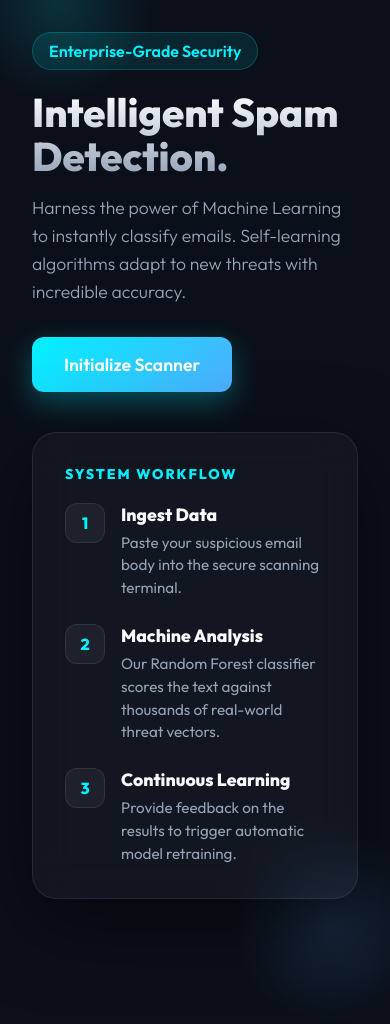
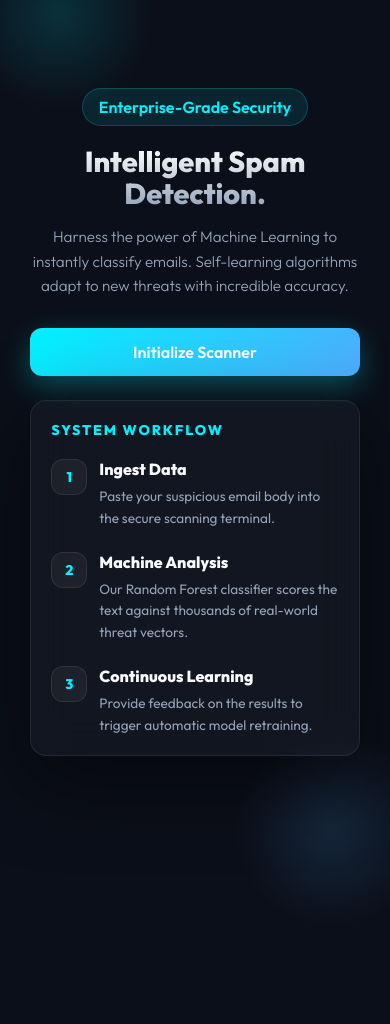
Before and after one commit to Bibiayesha-Badeghar/Spam-detector, a Flask app: page / in a window 390 px wide. After the commit the page ends 892 px from the top, so only its background shows below. Run offline with Flask 3, Linux system fonts and the light colour scheme.

Commit message:
fix: resolve CI lint failures and make all pages fully responsive for laptop/tablet/mobile

```diff
--- a/app.py
+++ b/app.py
@@ -259,11 +259,18 @@ def highlight():
         highlighted = email_text
         for word in top_words:
             # Case-insensitive replacement, wrapping word in <mark> tag
-            pattern = re.compile(r'\b(' + re.escape(word) + r')\b', re.IGNORECASE)
-            highlighted = pattern.sub(r'<mark style="background:var(--danger); color:white; padding:0 4px; border-radius:4px">\1</mark>', highlighted)
+            pattern = re.compile(
+                r'\b(' + re.escape(word) + r')\b',
+                re.IGNORECASE
+            )
+            mark_open = '<mark style="background:var(--danger);'
+            mark_open += ' color:white; padding:0 4px;'
+            mark_open += ' border-radius:4px">'
+            replacement = mark_open + r'\1</mark>'
+            highlighted = pattern.sub(replacement, highlighted)
 
         return jsonify({"highlighted_html": highlighted})
-    except Exception as e:
+    except Exception:
         logger.exception("Highlighting failed.")
         return jsonify({"highlighted_html": email_text})
 
--- a/templates/landing.html
+++ b/templates/landing.html
@@ -82,9 +82,32 @@
     .feature strong { display: block; margin-bottom: 6px; font-size: 1.1rem; }
     .feature small { color: var(--muted); font-size: 0.95rem; line-height: 1.5; }
 
+    /* Laptop screens */
+    @media (max-width: 1024px) {
+      .wrap { max-width: 90%; gap: 28px; }
+      .hero h1 { font-size: 2.8rem; }
+    }
+
+    /* Tablet */
     @media (max-width: 880px) {
-      .wrap { grid-template-columns: 1fr; }
+      body { padding: 20px; }
+      .wrap { grid-template-columns: 1fr; gap: 24px; }
       .hero h1 { font-size: 2.5rem; }
+      .hero { text-align: center; }
+      .hero .btn { width: 100%; }
+    }
+
+    /* Mobile */
+    @media (max-width: 480px) {
+      body { padding: 12px; }
+      .hero h1 { font-size: 1.8rem; }
+      .lead { font-size: 0.95rem; }
+      .card { padding: 20px; border-radius: 16px; }
+      .btn { padding: 14px 24px; font-size: 1rem; }
+      .feature { gap: 12px; }
+      .dot { width: 36px; height: 36px; font-size: 14px; }
+      .feature strong { font-size: 1rem; }
+      .feature small { font-size: 0.85rem; }
     }
   </style>
 </head>
```
Also changed, not shown: scratch/test_phishing.py (+7 -3 lines), take_screenshots.py (+11 -12 lines), templates/index.html (+24 -1 lines), templates/result.html (+27 -1 lines).
